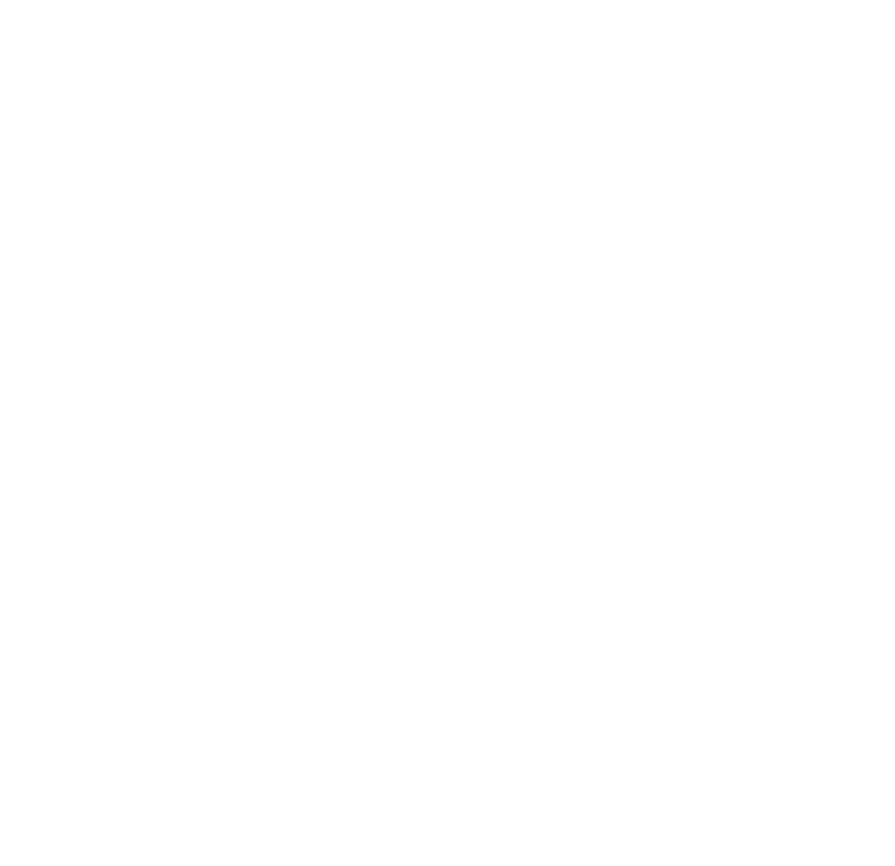
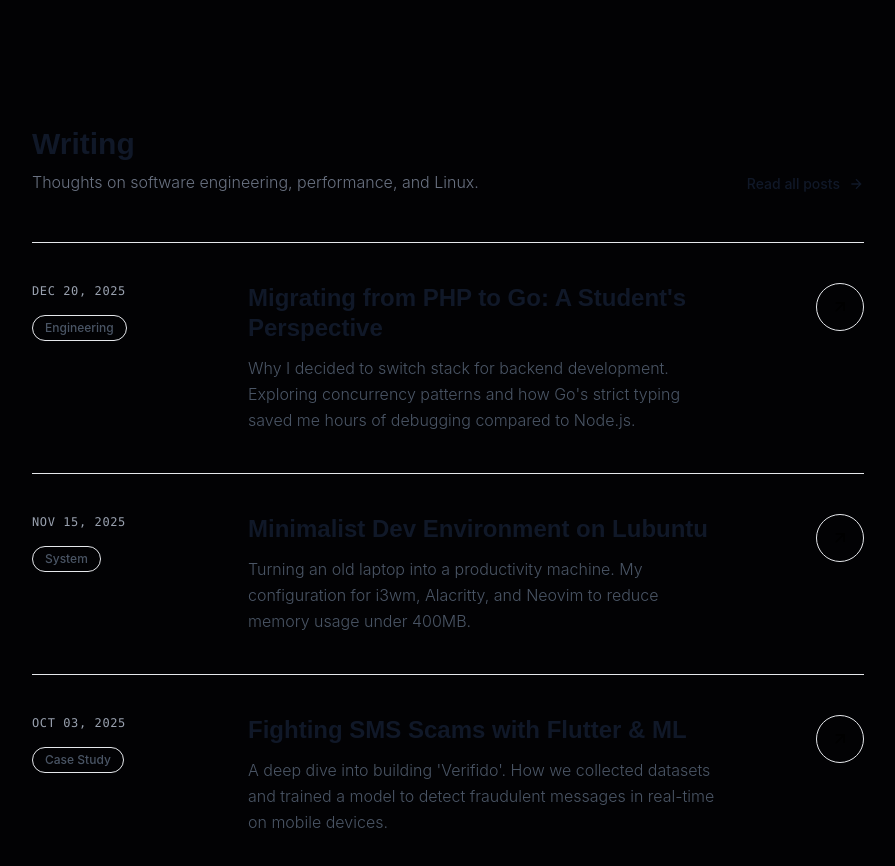
Before and after one commit to ripkime/portfolio, a SvelteKit app: page / in a window 1280 px wide. Shown: the part 1845-2711 px from the top of the page, without its empty margins (192-1087 px from the left). Before the commit the page ends 1843 px from the top, so only its background shows below. Built offline with nearby package versions, Linux system fonts and the light colour scheme; a web font is replaced by a local one.

Commit message:
Writing Section

```diff
--- a/src/routes/+page.svelte
+++ b/src/routes/+page.svelte
@@ -276,10 +276,180 @@
 						>
 							<Icon />
 						</div>
-						<span class="font-heading font-semibold text-gray-700 dark:text-gray-300">{item.title}</span>
+						<span class="font-heading font-semibold text-gray-700 dark:text-gray-300"
+							>{item.title}</span
+						>
 					</div>
 				{/each}
 			</div>
 		</div>
 	</section>
+
+	<!-- blog -->
+	<section class="mt-32 mb-32 px-4">
+		<div class="container mx-auto max-w-4xl">
+			<div class="mb-12 flex items-end justify-between">
+				<div>
+					<h2 class="font-heading text-3xl font-bold text-gray-900 dark:text-white">Writing</h2>
+					<p class="mt-2 text-base font-light text-gray-500 dark:text-gray-400">
+						Thoughts on software engineering, performance, and Linux.
+					</p>
+				</div>
+
+				<a
+					href="/blog"
+					class="group flex items-center gap-2 text-sm font-medium text-gray-900 transition hover:text-black dark:text-white dark:hover:text-gray-300"
+				>
+					Read all posts
+					<svg
+						class="h-4 w-4 transition-transform group-hover:translate-x-1"
+						viewBox="0 0 24 24"
+						fill="none"
+						stroke="currentColor"
+						stroke-width="2"><path d="M5 12h14M12 5l7 7-7 7" /></svg
+					>
+				</a>
+			</div>
+
+			<div class="flex flex-col">
+				<a
+					href="#s"
+					class="group grid grid-cols-1 gap-y-4 border-t border-gray-200 py-10 transition-all hover:bg-gray-50 md:grid-cols-12 md:gap-x-8 dark:border-gray-800 dark:hover:bg-white/5"
+				>
+					<div
+						class="flex flex-row items-center justify-between gap-4 md:col-span-3 md:flex-col md:items-start md:justify-start"
+					>
+						<span
+							class="font-mono text-xs font-medium tracking-wider text-gray-400 uppercase dark:text-gray-500"
+						>
+							Dec 20, 2025
+						</span>
+						<span
+							class="inline-flex items-center rounded-full border border-gray-200 px-3 py-1 text-xs font-medium text-gray-600 dark:border-gray-700 dark:text-gray-300"
+						>
+							Engineering
+						</span>
+					</div>
+
+					<div class="md:col-span-7">
+						<h3
+							class="mb-3 font-heading text-xl leading-tight font-bold text-gray-900 transition-colors group-hover:text-blue-600 md:text-2xl dark:text-white dark:group-hover:text-blue-400"
+						>
+							Migrating from PHP to Go: A Student's Perspective
+						</h3>
+						<p class="leading-relaxed font-light text-gray-600 dark:text-gray-400">
+							Why I decided to switch stack for backend development. Exploring concurrency patterns
+							and how Go's strict typing saved me hours of debugging compared to Node.js.
+						</p>
+					</div>
+
+					<div class="hidden items-start justify-end md:col-span-2 md:flex">
+						<div
+							class="flex h-12 w-12 items-center justify-center rounded-full border border-gray-200 transition-all duration-300 group-hover:border-black group-hover:bg-black group-hover:text-white dark:border-gray-700 dark:group-hover:border-white dark:group-hover:bg-white dark:group-hover:text-black"
+						>
+							<svg
+								class="h-5 w-5 -rotate-45 transition-transform duration-300 group-hover:rotate-0"
+								viewBox="0 0 24 24"
+								fill="none"
+								stroke="currentColor"
+								stroke-width="2"><path d="M5 12h14M12 5l7 7-7 7" /></svg
+							>
+						</div>
+					</div>
+				</a>
+
+				<a
+					href="#s"
+					class="group grid grid-cols-1 gap-y-4 border-t border-gray-200 py-10 transition-all hover:bg-gray-50 md:grid-cols-12 md:gap-x-8 dark:border-gray-800 dark:hover:bg-white/5"
+				>
+					<div
+						class="flex flex-row items-center justify-between gap-4 md:col-span-3 md:flex-col md:items-start md:justify-start"
+					>
+						<span
+							class="font-mono text-xs font-medium tracking-wider text-gray-400 uppercase dark:text-gray-500"
+						>
+							Nov 15, 2025
+						</span>
+						<span
+							class="inline-flex items-center rounded-full border border-gray-200 px-3 py-1 text-xs font-medium text-gray-600 dark:border-gray-700 dark:text-gray-300"
+						>
+							System
+						</span>
+					</div>
+
+					<div class="md:col-span-7">
+						<h3
+							class="mb-3 font-heading text-xl leading-tight font-bold text-gray-900 transition-colors group-hover:text-orange-600 md:text-2xl dark:text-white dark:group-hover:text-orange-400"
+						>
+							Minimalist Dev Environment on Lubuntu
+						</h3>
+						<p class="leading-relaxed font-light text-gray-600 dark:text-gray-400">
+							Turning an old laptop into a productivity machine. My configuration for i3wm,
+							Alacritty, and Neovim to reduce memory usage under 400MB.
+						</p>
+					</div>
+
+					<div class="hidden items-start justify-end md:col-span-2 md:flex">
+						<div
+							class="flex h-12 w-12 items-center justify-center rounded-full border border-gray-200 transition-all duration-300 group-hover:border-black group-hover:bg-black group-hover:text-white dark:border-gray-700 dark:group-hover:border-white dark:group-hover:bg-white dark:group-hover:text-black"
+						>
+							<svg
+								class="h-5 w-5 -rotate-45 transition-transform duration-300 group-hover:rotate-0"
+								viewBox="0 0 24 24"
+								fill="none"
+								stroke="currentColor"
+								stroke-width="2"><path d="M5 12h14M12 5l7 7-7 7" /></svg
+							>
+						</div>
+					</div>
+				</a>
+
+				<a
+					href="#s"
+					class="group grid grid-cols-1 gap-y-4 border-t border-b border-gray-200 py-10 transition-all hover:bg-gray-50 md:grid-cols-12 md:gap-x-8 dark:border-gray-800 dark:hover:bg-white/5"
+				>
+					<div
+						class="flex flex-row items-center justify-between gap-4 md:col-span-3 md:flex-col md:items-start md:justify-start"
+					>
+						<span
+							class="font-mono text-xs font-medium tracking-wider text-gray-400 uppercase dark:text-gray-500"
+						>
+							Oct 03, 2025
+						</span>
+						<span
+							class="inline-flex items-center rounded-full border border-gray-200 px-3 py-1 text-xs font-medium text-gray-600 dark:border-gray-700 dark:text-gray-300"
+						>
+							Case Study
+						</span>
+					</div>
+
+					<div class="md:col-span-7">
+						<h3
+							class="mb-3 font-heading text-xl leading-tight font-bold text-gray-900 transition-colors group-hover:text-sky-600 md:text-2xl dark:text-white dark:group-hover:text-sky-400"
+						>
+							Fighting SMS Scams with Flutter & ML
+						</h3>
+						<p class="leading-relaxed font-light text-gray-600 dark:text-gray-400">
+							A deep dive into building 'Verifido'. How we collected datasets and trained a model to
+							detect fraudulent messages in real-time on mobile devices.
+						</p>
+					</div>
+
+					<div class="hidden items-start justify-end md:col-span-2 md:flex">
+						<div
+							class="flex h-12 w-12 items-center justify-center rounded-full border border-gray-200 transition-all duration-300 group-hover:border-black group-hover:bg-black group-hover:text-white dark:border-gray-700 dark:group-hover:border-white dark:group-hover:bg-white dark:group-hover:text-black"
+						>
+							<svg
+								class="h-5 w-5 -rotate-45 transition-transform duration-300 group-hover:rotate-0"
+								viewBox="0 0 24 24"
+								fill="none"
+								stroke="currentColor"
+								stroke-width="2"><path d="M5 12h14M12 5l7 7-7 7" /></svg
+							>
+						</div>
+					</div>
+				</a>
+			</div>
+		</div>
+	</section>
 </div>
```
